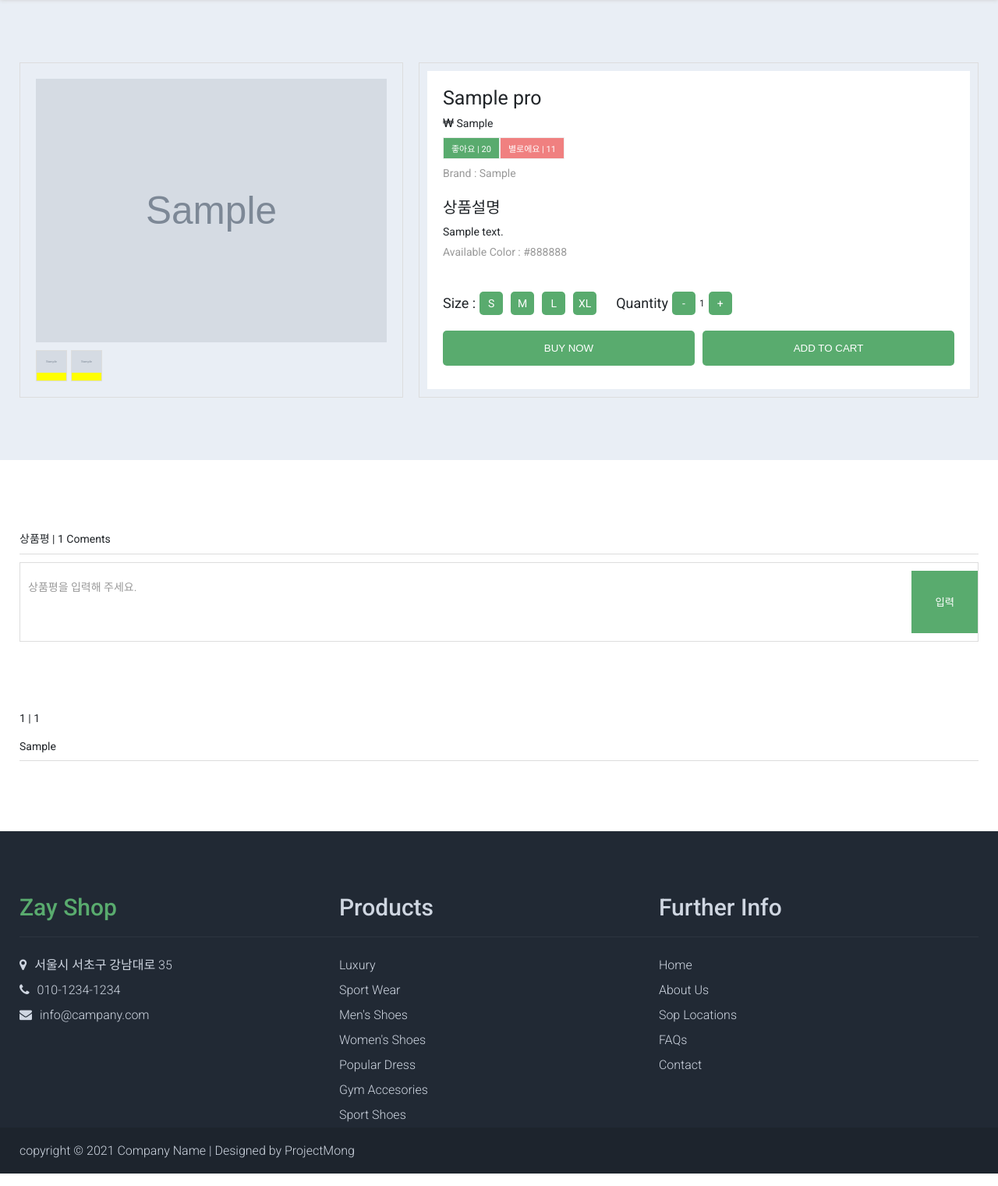
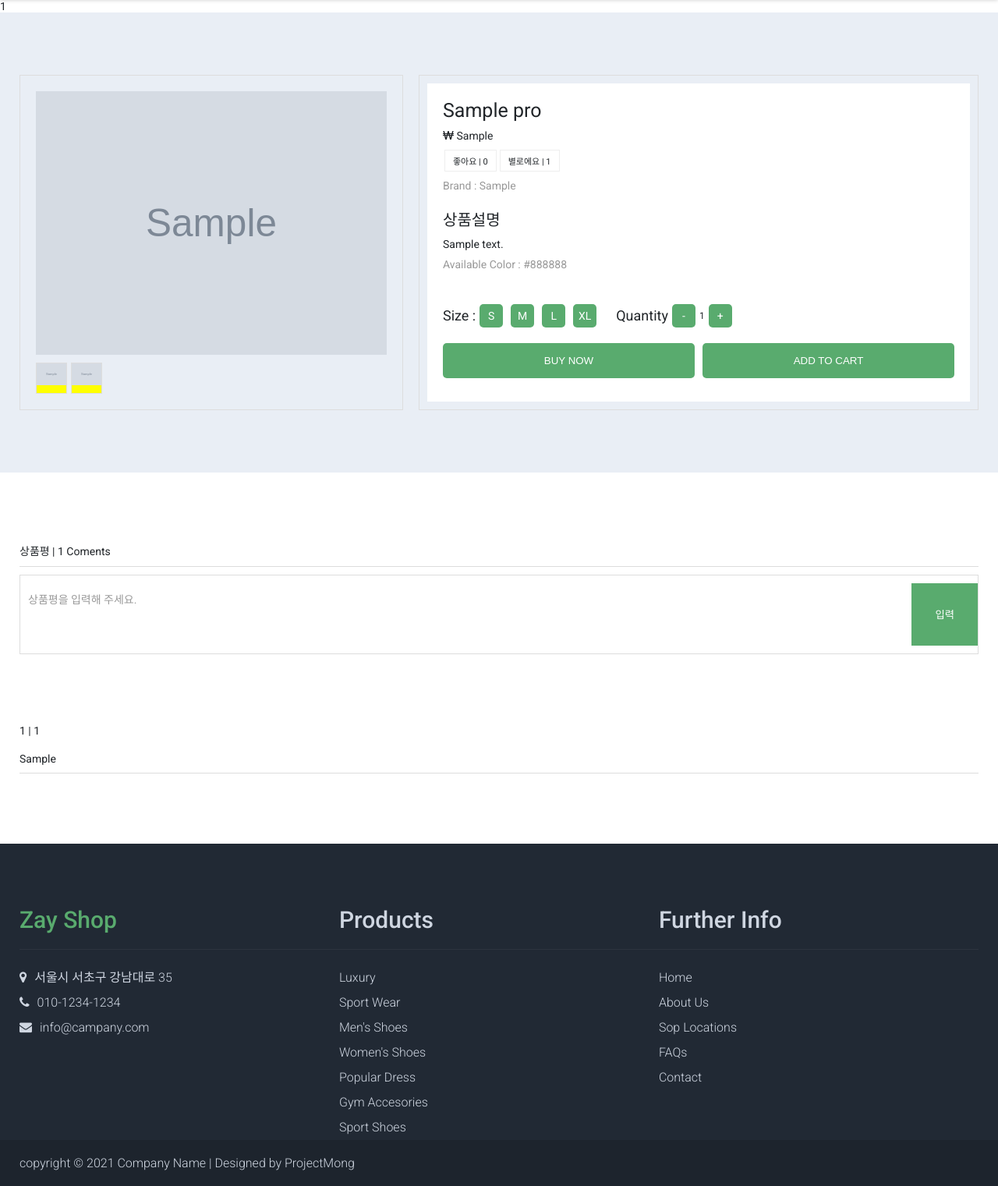
Before and after one commit to Hong-by/Database-Project, a PHP site: page /pages/details/pro_detail_form.php?pro_idx=1 in a window 1280 px wide. Shown: the part 131-1652 px from the top of the page at 78% size. Run offline with PHP 8.4, Linux system fonts and the light colour scheme; tables that the repository leaves empty or names only in its code hold one stand-in row (values such as "Sample post"); grey boxes marked "Sample" are stand-in pictures; a stand-in replaces the project's code that opens the database connection.

Commit message:
07/20 제품 상세 페이지 내 좋아요 싫어요 버튼 활성화 및 기능 구현 / 메인페이지에 연결 예정

```diff
--- a/css/style.css
+++ b/css/style.css
@@ -66,9 +66,9 @@ section.featured{background: #e9eef5;}
 .featured .featured_item em{font-style: normal; font-size: 12px; color: #777;}
 
 .like_unlike{width: 100%; height: auto; display: flex; justify-content: space-between; padding: 10px 0;}
-.like_unlike span{border: 1px solid #eee; font-size: 11px; padding: 5px 10px; font-weight: normal;}
-.like_unlike span:nth-child(1){background: #59ab6e; color: #fff;}
-.like_unlike span:nth-child(2){background: lightcoral; color: #fff;}
+.like_unlike span{border: 1px solid #eee; font-size: 11px; padding: 5px 10px; font-weight: normal; margin:0 2px; cursor: pointer;}
+/* .like_unlike span:nth-child(1){background: #59ab6e; color: #fff;}
+.like_unlike span:nth-child(2){background: lightcoral; color: #fff;} */
 
 .featured .featured_txt{width: 100%;color: #212529;}
 .featured .featured_txt h3{font-size: 18px; font-weight: 400; padding-top: 10px;}
--- a/include/header.php
+++ b/include/header.php
@@ -1,6 +1,12 @@
 <?php
 
 session_start();
+if(isset($_SESSION['useridx'])){
+  $useridx = $_SESSION['useridx'];
+} else {
+  $useridx = "";
+}
+
 if(isset($_SESSION['userid'])){
   $userid = $_SESSION['userid'];
 } else {
@@ -14,6 +20,7 @@ if(isset($_SESSION['userprofile'])){
 }
 
 // echo $userid, $userprofile;
+//echo $useridx, $userid;
 
 ?>
 
--- /dev/null
+++ b/js/jq.like.unlike.js
@@ -0,0 +1,62 @@
+$(function () {
+
+  $(".like, .unlike").click(function () {
+    //클릭시 해당 아이디를 분리하여 like, unlike와 상품 번호를 추출한다.
+    const selectId = $(this).attr("id");
+    // alert(selectId);
+    const splitId = selectId.split("_");
+    const likeUnlike = splitId[0];
+    const postId = splitId[1];
+
+    let type = 0;
+
+    if (likeUnlike == 'like') {
+      type = 1;
+    } else {
+      type = 0;
+    };
+
+    $.ajax({
+      url: '/zay/php/like_unlike.php',
+      type: 'post',
+      data: { postId: postId, type: type },
+      dataType: 'json',
+      success: function (data) {
+        // console.log(data);
+        const likes = data.likes;
+        const unlikes = data.unlikes;
+
+        // console.log(likes);
+        // console.log(unlikes);
+
+        $('#likes_' + postId).text(likes);
+        $('#unlikes_' + postId).text(unlikes);
+
+        if (type == 1) {
+          $("#like_" + postId).css({
+            'background': '#59ab6e',
+            'color': '#fff'
+          });
+          $("#unlike_" + postId).css({
+            'background': '#fff',
+            'color': '#555'
+          });
+        } else {
+          $("#like_" + postId).css({
+            'background': '#fff',
+            'color': '#555'
+          });
+          $("#unlike_" + postId).css({
+            'background': 'lightcoral',
+            'color': '#fff'
+          });
+        }
+
+      }
+    });
+
+    // console.log(likeUnlike);
+    // console.log(postId);
+  });
+
+});
--- a/pages/details/pro_detail_form.php
+++ b/pages/details/pro_detail_form.php
@@ -23,6 +23,9 @@
 
 <body>
   <div class="wrap">
+    <?php include $_SERVER["DOCUMENT_ROOT"].'/zay/include/header.php'; ?>
+
+
     <?php
     $pro_idx = $_GET['pro_idx'];
     include $_SERVER["DOCUMENT_ROOT"]."/connect/db_conn.php";
@@ -32,6 +35,7 @@
     $detail_result = mysqli_query($dbConn, $sql);
     $detail_row = mysqli_fetch_array($detail_result);
 
+    $detail_idx = $detail_row['ZAY_pro_idx'];
     $detail_img_1 = $detail_row['ZAY_pro_img_01'];
     $detail_img_2 = $detail_row['ZAY_pro_img_02'];
     $detail_tit = $detail_row['ZAY_pro_name'];
@@ -39,10 +43,41 @@
     $detail_bran = $detail_row['ZAY_pro_bran'];
     $detail_desc = $detail_row['ZAY_pro_desc'];
     $detail_color = $detail_row['ZAY_pro_color'];
+    $like_unlike_type = -1;
+
+    // echo $useridx;
+
+    //좋아요 싫어요 구현
+    $status_query = "SELECT COUNT(*) AS cntStatus, ZAY_like_unlike_type FROM zay_like_unlike WHERE 	ZAY_like_unlike_userid='{$useridx}' AND ZAY_like_unlike_postid='{$detail_idx}'";
+
+    $status_result = mysqli_query($dbConn, $status_query);
+    $status_row = mysqli_fetch_array($status_result);
+    $count_status = $status_row['cntStatus'];
+
+    // $type = $status_row['ZAY_like_unlike_type'];
+    // echo $type;
+
+    if($count_status > 0){
+      $like_unlike_type=$status_row['ZAY_like_unlike_type'];
+    }
+
+    $like_query = "SELECT COUNT(*) cntLikes FROM zay_like_unlike WHERE ZAY_like_unlike_type=1 AND ZAY_like_unlike_postid='{$detail_idx}'";
+    $like_result = mysqli_query($dbConn, $like_query);
+    $like_row = mysqli_fetch_array($like_result);
+    $total_like = $like_row['cntLikes'];
+
+    // echo $total_like;
+
+    $unlike_query = "SELECT COUNT(*) cntUnlikes FROM zay_like_unlike WHERE ZAY_like_unlike_type=0 AND ZAY_like_unlike_postid='{$detail_idx}'";
+    $unlike_result = mysqli_query($dbConn, $unlike_query);
+    $unlike_row = mysqli_fetch_array($unlike_result);
+    $total_unlike = $unlike_row['cntUnlikes'];
+
+    echo $total_unlike;
 
     ?>
 
-    <?php include $_SERVER["DOCUMENT_ROOT"].'/zay/include/header.php'; ?>
+
 
     <section class="pro_insert">
       <div class="center">
@@ -62,8 +97,12 @@
                 <p><span><i class="fa fa-krw"></i> <?=$detail_pri?></span></p>
                 <div class="detail_like">
                   <div class="like_unlike">
-                    <span>좋아요 | <b>20</b></span>
-                    <span>별로에요 | <b>11</b></span>
+                    <span id="like_<?=$detail_idx?>" class="like"
+                      style="<?php if($like_unlike_type == 1){ echo "background: #59ab6e; color: #fff;"; } ?>">좋아요 |
+                      <b id="likes_<?=$detail_idx?>"><?=$total_like?></b></span>
+                    <span id="unlike_<?=$detail_idx?>" class="unlike"
+                      style="<?php if($like_unlike_type == 0){ echo "background: lightcoral; color: #fff;"; } ?>">별로에요
+                      | <b id="unlikes_<?=$detail_idx?>"><?=$total_unlike?></b></span>
 
                   </div>
                   <p class="gray">Brand : <?=$detail_bran?></p>
@@ -188,6 +227,7 @@
   <!-- jQuery Framework Load -->
   <script src="https://ajax.googleapis.com/ajax/libs/jquery/3.4.1/jquery.min.js"></script>
   <script src="/zay/js/jq.main.js"></script>
+  <script src="/zay/js/jq.like.unlike.js"></script>
   <script>
   $(function() {
     $(".rev_update").click(function() {
--- a/php/login.php
+++ b/php/login.php
@@ -48,6 +48,9 @@ if(!$id_match){
     session_start();
     $_SESSION['userid'] = $login_row['ZAY_mem_id'];
     $_SESSION['userprofile'] = $login_row['ZAY_mem_pf'];
+    $_SESSION['useridx'] = $login_row['ZAY_mem_idx'];
+
+    var_dump($_SESSION['useridx']);
 
     echo "
       <script>
```
Also changed, not shown: php/like_unlike.php (added, +62 -0 lines).
